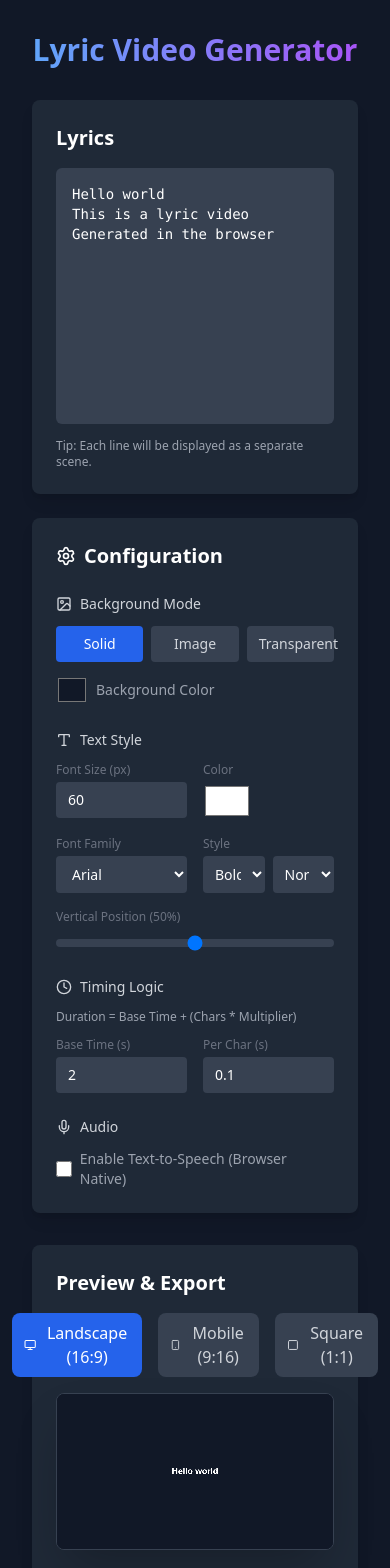
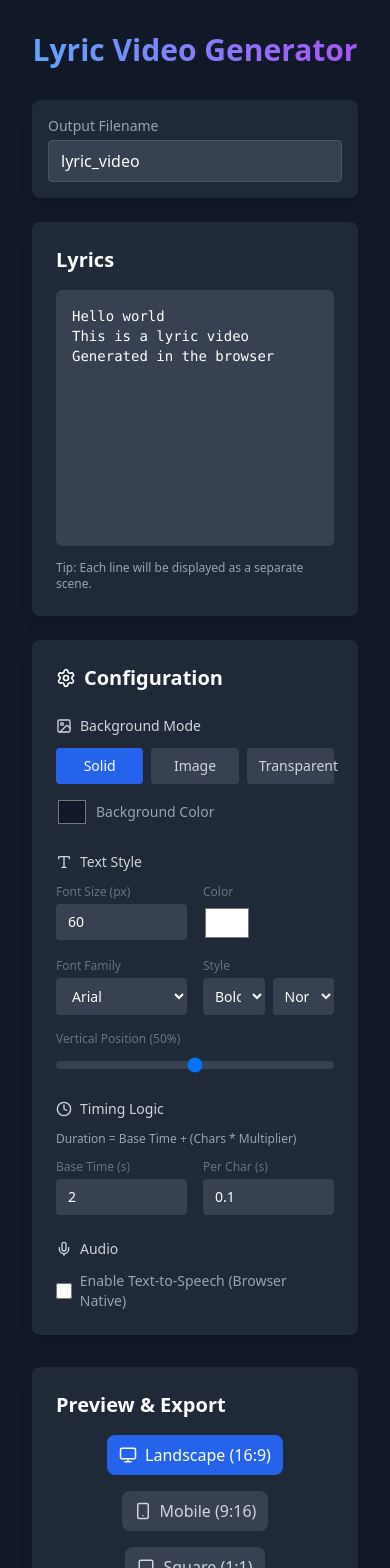
Before and after one commit to RDjarbeng/lyrics-generator-for-Web, a React (Vite) app in the folder web_app/: page / in a window 390 px wide. Shown: the top 1568 px of the page. Built offline with nearby package versions, Linux system fonts and the light colour scheme.

Commit message:
set preview fixed, mobile UI improvements

```diff
--- a/web_app/src/App.jsx
+++ b/web_app/src/App.jsx
@@ -24,6 +24,8 @@ function App() {
     enableTTS: false
   });
 
+  const [filename, setFilename] = useState("lyric_video");
+
   const parsedLyrics = useMemo(() => {
     return parseLyrics(lyricsText, settings.baseTime, settings.charMultiplier);
   }, [lyricsText, settings.baseTime, settings.charMultiplier]);
@@ -34,18 +36,28 @@ function App() {
         Lyric Video Generator
       </h1>
 
-      <div className="max-w-7xl mx-auto grid grid-cols-1 lg:grid-cols-12 gap-8">
+      <div className="max-w-7xl mx-auto grid grid-cols-1 lg:grid-cols-12 gap-8 relative">
         {/* Left Panel: Controls (4 cols) */}
         <div className="lg:col-span-4 space-y-6">
+          <div className="bg-gray-800 p-4 rounded-lg shadow-lg">
+            <label className="block text-sm font-medium text-gray-400 mb-1">Output Filename</label>
+            <input
+              type="text"
+              value={filename}
+              onChange={(e) => setFilename(e.target.value)}
+              className="w-full bg-gray-700 text-white px-3 py-2 rounded focus:ring-2 focus:ring-blue-500 outline-none border border-gray-600"
+              placeholder="lyric_video"
+            />
+          </div>
           <LyricInput value={lyricsText} onChange={setLyricsText} />
           <ConfigPanel settings={settings} onUpdate={setSettings} />
         </div>
 
         {/* Right Panel: Preview (8 cols) */}
-        <div className="lg:col-span-8 space-y-6">
+        <div className="lg:col-span-8 space-y-6 lg:sticky lg:top-8 h-fit">
           <div className="bg-gray-800 p-6 rounded-lg shadow-lg">
             <h2 className="text-xl font-semibold mb-4 text-white">Preview & Export</h2>
-            <PreviewCanvas lyrics={parsedLyrics} settings={settings} onUpdateSettings={setSettings} />
+            <PreviewCanvas lyrics={parsedLyrics} settings={settings} onUpdateSettings={setSettings} filename={filename} />
           </div>
 
           <div className="bg-gray-800 p-6 rounded-lg shadow-lg">
@@ -59,6 +71,12 @@ function App() {
                   let bitrate = 2500000; // Medium
                   if (settings.exportQuality === 'high') bitrate = 5000000;
                   if (settings.exportQuality === 'low') bitrate = 1000000;
+
+                  // Optimize for Square (1:1) - ~44% fewer pixels than 16:9
+                  if (settings.aspectRatio === '1:1') {
+                    bitrate = bitrate * 0.6;
+                  }
+
                   const sizeMB = (duration * bitrate) / 8 / 1024 / 1024;
                   return sizeMB.toFixed(1);
                 })()} MB
--- a/web_app/src/components/PreviewCanvas.jsx
+++ b/web_app/src/components/PreviewCanvas.jsx
@@ -2,7 +2,7 @@ import React, { useRef, useEffect, useState } from 'react';
 import { Play, Pause, Download, RefreshCw, Monitor, Smartphone, Square } from 'lucide-react';
 import { wrapText } from '../utils/lyricUtils';
 
-const PreviewCanvas = ({ lyrics, settings, onUpdateSettings }) => {
+const PreviewCanvas = ({ lyrics, settings, onUpdateSettings, filename }) => {
     const canvasRef = useRef(null);
     const [isPlaying, setIsPlaying] = useState(false);
     const [currentTime, setCurrentTime] = useState(0);
@@ -102,6 +102,7 @@ const PreviewCanvas = ({ lyrics, settings, onUpdateSettings }) => {
 
     useEffect(() => {
         if (isPlaying) {
+            // If starting fresh or resuming, calculate start time offset
             startTimeRef.current = performance.now() - (currentTime * 1000);
             requestRef.current = requestAnimationFrame(animate);
         } else {
@@ -109,7 +110,7 @@ const PreviewCanvas = ({ lyrics, settings, onUpdateSettings }) => {
             draw(currentTime); // Draw static frame
         }
         return () => cancelAnimationFrame(requestRef.current);
-    }, [isPlaying, lyrics, settings, width, height]);
+    }, [isPlaying, lyrics, settings, width, height]); // Removed currentTime from dependency to avoid loop resets
 
     // Redraw when settings/time change manually
     useEffect(() => {
@@ -175,12 +176,25 @@ const PreviewCanvas = ({ lyrics, settings, onUpdateSettings }) => {
     };
 
     const startRecording = () => {
+        // 1. Stop any current playback
+        setIsPlaying(false);
+        cancelAnimationFrame(requestRef.current);
+
+        // 2. Reset time to 0
+        setCurrentTime(0);
+        startTimeRef.current = null; // Reset animation start time
+
         const canvas = canvasRef.current;
         const stream = canvas.captureStream(30); // 30 FPS
 
         let bitsPerSecond = 2500000;
         if (settings.exportQuality === 'high') bitsPerSecond = 5000000;
         if (settings.exportQuality === 'low') bitsPerSecond = 1000000;
+
+        // Optimize for Square (1:1)
+        if (settings.aspectRatio === '1:1') {
+            bitsPerSecond = Math.floor(bitsPerSecond * 0.6);
+        }
 
         const mediaRecorder = new MediaRecorder(stream, {
             mimeType: 'video/webm;codecs=vp9',
@@ -201,16 +215,22 @@ const PreviewCanvas = ({ lyrics, settings, onUpdateSettings }) => {
             const url = URL.createObjectURL(blob);
             const a = document.createElement('a');
             a.href = url;
-            a.download = `lyric_video_${settings.aspectRatio.replace(':', '-')}.webm`;
+            // Use provided filename or default
+            const safeFilename = (filename || 'lyric_video').replace(/[^a-z0-9_\-]/gi, '_');
+            a.download = `${safeFilename}.webm`;
             a.click();
             URL.revokeObjectURL(url);
             setIsRecording(false);
         };
 
+        // 3. Start Recording and Playback
         mediaRecorder.start();
         setIsRecording(true);
-        setCurrentTime(0);
-        setIsPlaying(true);
+
+        // Small delay to ensure recorder is ready before starting animation
+        setTimeout(() => {
+            setIsPlaying(true);
+        }, 100);
     };
 
     const stopRecording = () => {
@@ -226,7 +246,7 @@ const PreviewCanvas = ({ lyrics, settings, onUpdateSettings }) => {
     return (
         <div className="space-y-4">
             {/* Aspect Ratio Selector */}
-            <div className="flex justify-center gap-4 mb-2">
+            <div className="flex flex-wrap justify-center gap-4 mb-2">
                 <button
                     onClick={() => updateSetting('aspectRatio', '16:9')}
                     className={`flex items-center gap-2 px-3 py-2 rounded-lg transition-colors ${settings.aspectRatio === '16:9' ? 'bg-blue-600 text-white' : 'bg-gray-700 text-gray-300 hover:bg-gray-600'
@@ -303,7 +323,7 @@ const PreviewCanvas = ({ lyrics, settings, onUpdateSettings }) => {
                     </span>
                 </div>
 
-                <div className="flex items-center gap-4">
+                <div className="flex flex-wrap items-center gap-4 justify-center">
                     <select
                         value={settings.exportQuality}
                         onChange={(e) => updateSetting('exportQuality', e.target.value)}
```
